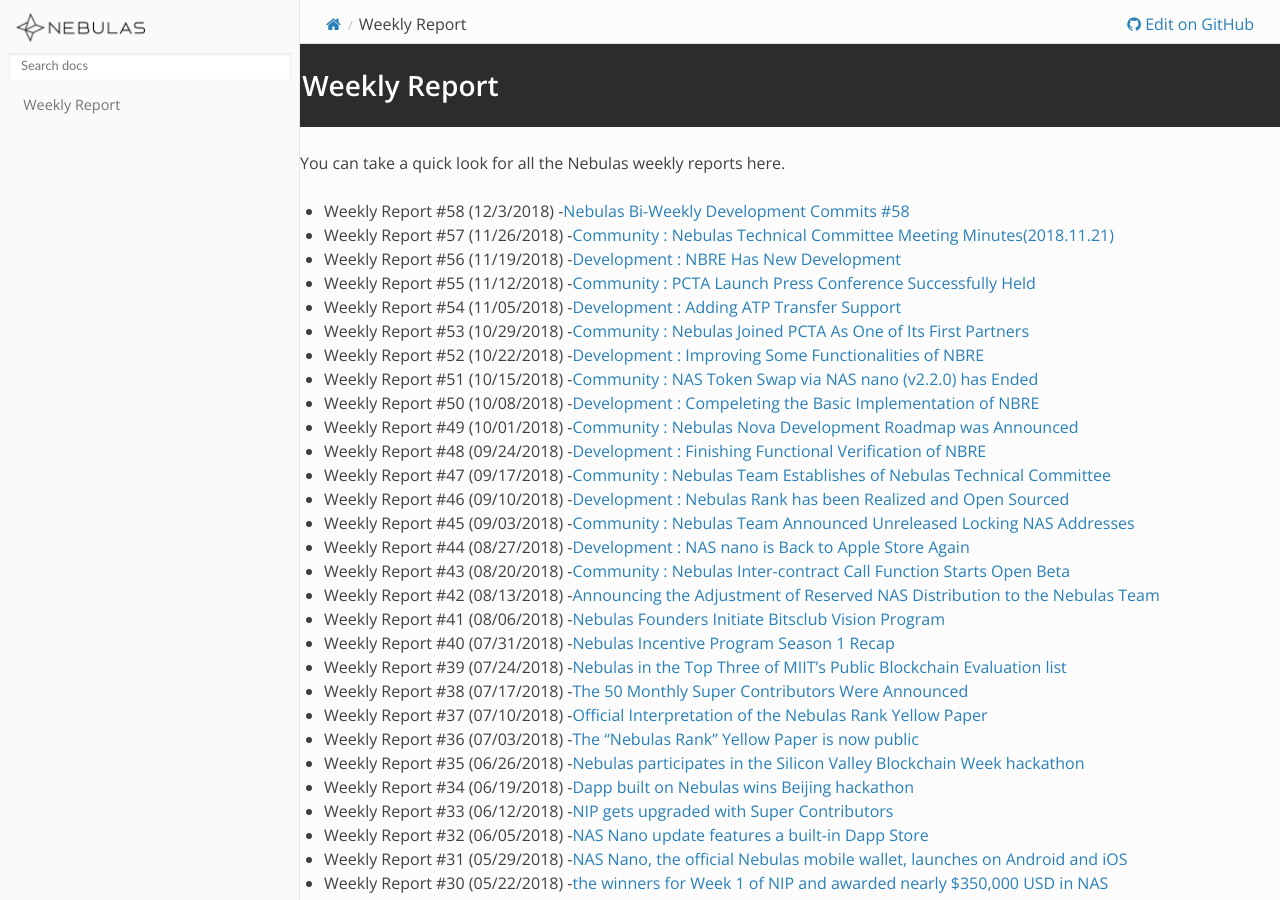
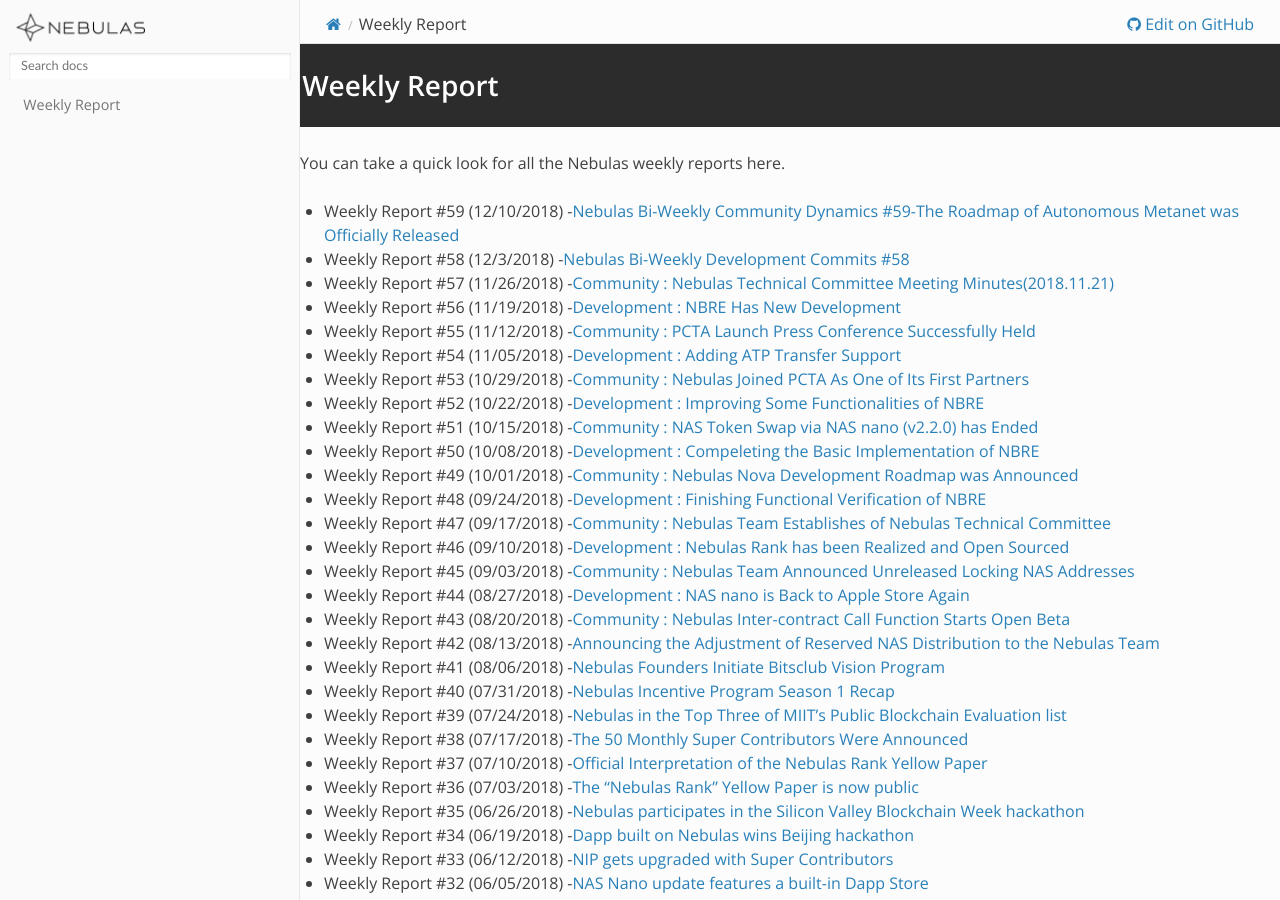
Before and after one commit to nebulasio/nebdocs, a Sphinx documentation site: the page built from docs/community/weekly-report.md, in a window 1280 px wide and 900 px high. Built offline with Sphinx 7.4.7 and the Read the Docs theme 2.0.0, drawn with Linux system fonts in a browser that asks for light colours; pages that are not in the unit, such as notebooks, are missing from menus.

Commit message:
update weekly report
add the 59th bi-weekly community dunamics

```diff
--- a/docs/community/weekly-report.md
+++ b/docs/community/weekly-report.md
@@ -2,6 +2,7 @@
 
 You can take a quick look for all the Nebulas weekly reports here.
 
+- Weekly Report #59 (12/10/2018) -[Nebulas Bi-Weekly Community Dynamics #59-The Roadmap of Autonomous Metanet was Officially Released](https://medium.com/nebulasio/nebulas-bi-weekly-community-dynamics-59-f580bdc554e2)
 - Weekly Report #58 (12/3/2018) -[Nebulas Bi-Weekly Development Commits #58](https://medium.com/@bitsclubPCTA/6319876bde9d)
 - Weekly Report #57 (11/26/2018) -[Community : Nebulas Technical Committee Meeting Minutes(2018.11.21)](https://medium.com/nebulasio/nebulas-bi-weekly-community-dynamic-57-5c2bd5e55123)
 - Weekly Report #56 (11/19/2018) -[Development : NBRE Has New Development](https://medium.com/nebulasio/nebulas-bi-weekly-development-commits-56-7e460344860)
```
